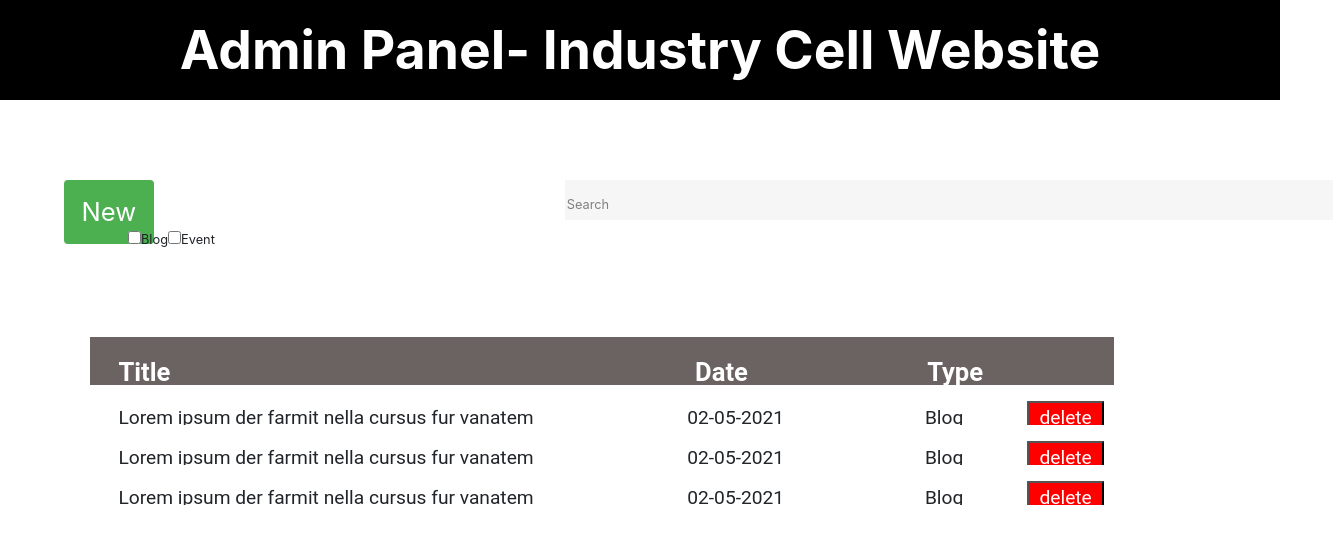
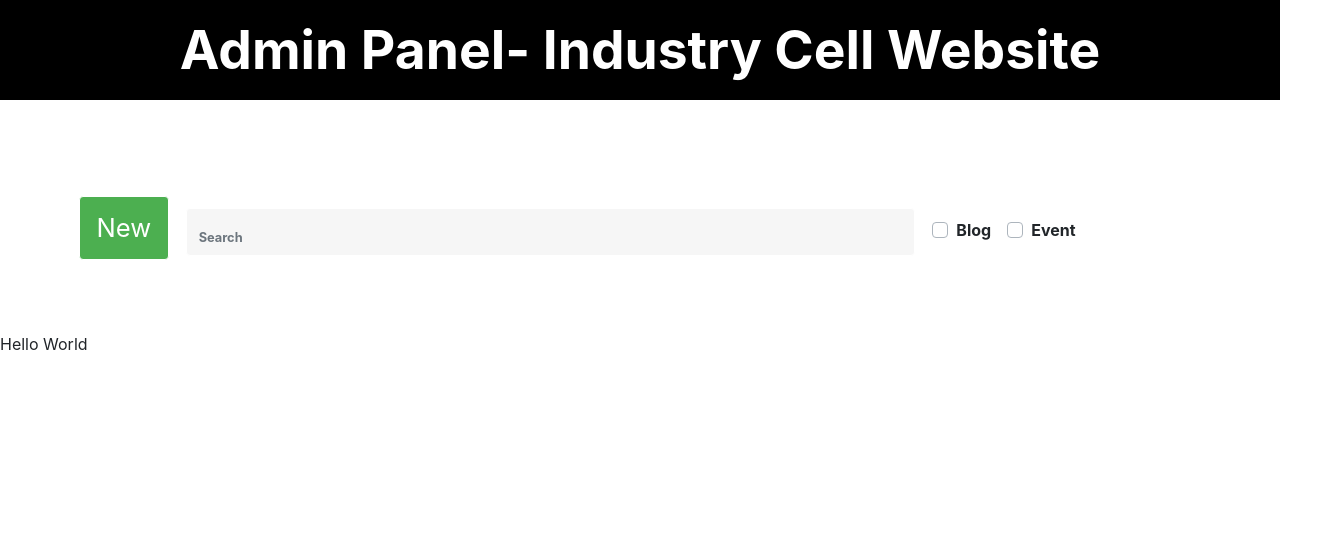
Before and after one commit to codiiyapaa/icell, a React (Create React App) app in the folder icell/: page /Dashboard in a window 1280 px wide. Shown: the top 544 px of the page, 1333 px wide, since content can reach past the window. Built offline with nearby package versions, Linux system fonts and the light colour scheme.

Commit message:
many changes

```diff
--- a/icell/src/components/Blogadd.css
+++ b/icell/src/components/Blogadd.css
@@ -70,6 +70,13 @@
     color: black;
 }
 
+.Button_customize1:hover{
+    background: #f6f6f6;
+    border-color: black;
+    border-width: 2pt;
+    color: black;
+}
+
 .submit_button{
     height:12vh;
     position: absolute;
@@ -79,7 +86,16 @@
 
 .Button_customize2_1{
     background: red;
+    border-color: white;
+    color: white;
+    width:5vw;
+    height: 5vh;
+}
+
+.Button_customize2_1:hover{
+    background: red;
     border-color: black;
+    border-width: 2pt;
     color: white;
     width:5vw;
     height: 5vh;
@@ -87,8 +103,17 @@
 
 .Button_customize2_2{
     background: green;
-    border-color: black;
+    border-color: white;
     color: white;
     width:5vw;
     height: 5vh;
 }
+
+.Button_customize2_2:hover{
+    background: green;
+    border-color: black;
+    border-width: 2pt;
+    color: white;
+    width:5vw;
+    height: 5vh;
+}
--- a/icell/src/components/Dashboard.css
+++ b/icell/src/components/Dashboard.css
@@ -1,170 +1,62 @@
-.table_header {
-    width: 80vw;
-    height: 6vh;
-    background: rgba(107, 98, 98, 1);
-    opacity: 1;
-    position: relative;
-    top: 10vh;
-    left: 7vw;
-    overflow: hidden;
-    padding: 2vh;
+::placeholder{
+    align-self: center;
 }
 
-.table_title {
-    width: 130px;
-    color: rgba(255, 255, 255, 1);
-    position: relative;
-    display: inline;
-    left: 1vw;
-    font-family: Roboto;
-    font-weight: Bold;
+
+.new_content_button {
+    background-color: #4CAF50;
+    color: white;
+    border-color: White;
+    height: 8vh;
+    width: 7vw;
     font-size: 2vw;
-    opacity: 1;
-    text-align: center;
+    cursor: pointer;
 }
 
-.table_date {
-    width: 130px;
-    color: rgba(255, 255, 255, 1);
-    position: relative;
-    left: 42vw;
-    font-family: Roboto;
-    font-weight: Bold;
-    font-size: 2vw;
-    opacity: 1;
-    text-align: center;
-    display: inline;
-}
-
-.table_type {
-    width: 130px;
-    color: rgba(255, 255, 255, 1);
-    position: relative;
-    display: inline;
-    left: 56vw;
-    font-family: Roboto;
-    font-weight: Bold;
-    font-size: 2vw;
-    opacity: 1;
-    text-align: center;
-}
-
-.new_content_button {
+.new_content_button:hover{
     background-color: #4CAF50;
     color: white;
     height: 8vh;
     width: 7vw;
     font-size: 2vw;
-    border: none;
+    border-color: black;
+    border-width: 2pt;
     cursor: pointer;
 }
 
-.new_content {
-    position: relative;
-    display: inline-block;
-    top: 10vh;
-    left: 5vw;
-    height: 15vh;
-    width: 8vw;
-}
-
-.categories {
-    display: none;
-    position: absolute;
-    background-color: #f9f9f9;
-    min-width: 160px;
-    z-index: 1;
-}
-
-.categories a {
-    color: black;
-    text-decoration: none;
-    display: block;
-    font-family: roboto;
-}
-
-.categories a:hover {
-    background-color: #f1f1f1
-}
-
-.new_content:hover .categories {
-    display: block;
-}
-
-.new_content:hover .new_content_button {
-    background-color: #3e8e41;
-}
-
 .searchbox {
-    width: 60vw;
-    height: 5vh;
+    width: 57vw;
+    height: 6vh;
     background: #f6f6f6;
     opacity: 1;
     position: relative;
-    left: 5vw;
-    border: none;
-    font-size: 3vh;
+    border-color: white;
+    font-weight: bold;
+    overflow: hidden;
+    font-size: 20pt;
+}
+
+.searchbox:hover {
+    width: 57vw;
+    height: 6vh;
+    background: #f6f6f6;
+    opacity: 1;
+    position: relative;
+    border-color: black;
+    font-size: 20pt;
     overflow: hidden;
 }
 
-.sort_by_type {
-    position: relative;
-    font-size: 1vw;
-    display: inline;
-    left:10vw;
+.Row-content-justify1{
+    margin-top: 12px;
 }
 
-.table_cell {
-    position: relative;
-    width: 80vw;
-    height: 5vh;
-    top: 10vh;
-    left: 7vw;
-    overflow: hidden;
-    padding: 2vh;
+.Row-content-justify2{
+    margin-top: 22px;
+    font-weight: bold;
+    position:relative;
 }
 
-.cell_title {
-    width: 130px;
-    position: relative;
-    display: inline;
-    left: 1vw;
-    font-family: Roboto;
-    font-size: 1.5vw;
-    opacity: 1;
-    text-align: center;
+.left-margin{
+    margin-left: 5vw;
 }
-
-.cell_date {
-    width: 130px;
-    position: relative;
-    display: inline;
-    left: 13vw;
-    font-family: Roboto;
-    font-size: 1.5vw;
-    opacity: 1;
-    text-align: center;
-}
-
-.cell_type {
-    width: 130px;
-    position: relative;
-    display: inline;
-    left: 24vw;
-    font-family: Roboto;
-    font-size: 1.5vw;
-    opacity: 1;
-    text-align: center;
-}
-
-.cell_delete {
-    position: relative;
-    display: inline;
-    left: 29vw;
-    font-family: Roboto;
-    font-size: 1.5vw;
-    opacity: 1;
-    width: 6vw;
-    color: white;
-    background-color: red;
-}
--- a/icell/src/components/Dashboard.jsx
+++ b/icell/src/components/Dashboard.jsx
@@ -2,64 +2,37 @@ import React from 'react';
 import Row from 'react-bootstrap/Row';
 import Col from 'react-bootstrap/Col';
 import Button from 'react-bootstrap/Button';
+import Container from 'react-bootstrap/Container';
+import Form from 'react-bootstrap/Form';
+
 import './Dashboard.css';
 
 const Dashboard = () => {
     return (
        <>
-      <div class="main">
+      <Container fluid>
+         <Row><br/><br/><br/><br/></Row>
          <Row>
-         <Col>
-         <div class="new_content">
+            <Col className="left-margin" xs={{span: 1}}>
                <Button className="new_content_button">New</Button>
-         </div>
             </Col>
-         <Col>
-         <div class="new_content">
-            <input type="text" class="searchbox" placeholder="Search"></input>
-         </div>
+            <Col className="Row-content-justify1" xs={{span: 6}}>
+               <Form>
+                  <Form.Control className="searchbox" type="text" placeholder="Search"/>
+               </Form>
             </Col>
-         <Col>
-         <div class="new_content">
-            <div class="categories">
-               <a href="/Blogadd">Blog</a>
-               <a href="/Eventadd">Event</a>
-            </div>
-         </div>
+            <Col className="Row-content-justify2" xs={{span: 2, offset: 1}}>
+            <Form.Check inline type="checkbox" id="customControlInline" label="Blog" custom/>
+            <Form.Check inline type="checkbox" id="custom-Control-Inline" label="Event" custom/>
             </Col>
          </Row>
-
-         <div class="sort_by_type">
-             <input type="checkbox" name="blog" value="Blog"></input>
-             <label for="blog">Blog</label>
-             <input type="checkbox" name="event" value="Event"></input>
-             <label for="event">Event</label>
-         </div>
-
-         <div class="table_header">
-            <div class="table_title">Title</div>
-            <div class="table_date">Date</div>
-            <div class="table_type">Type</div>
-         </div>
-         <div class="table_cell">
-            <div class="cell_title">Lorem ipsum der farmit nella cursus fur vanatem</div>
-            <div class="cell_date">02-05-2021</div>
-            <div class="cell_type">Blog</div>
-            <input type="button" class="cell_delete" value="delete"></input>
-         </div>
-         <div class="table_cell">
-            <div class="cell_title">Lorem ipsum der farmit nella cursus fur vanatem</div>
-            <div class="cell_date">02-05-2021</div>
-            <div class="cell_type">Blog</div>
-            <input type="button" class="cell_delete" value="delete"></input>
-         </div>
-         <div class="table_cell">
-            <div class="cell_title">Lorem ipsum der farmit nella cursus fur vanatem</div>
-            <div class="cell_date">02-05-2021</div>
-            <div class="cell_type">Blog</div>
-            <input type="button" class="cell_delete" value="delete"></input>
-         </div>
-      </div>
+         <Row><br/><br/><br/></Row>
+         <Row>
+            Hello World
+         </Row>
+         <Row>
+         </Row>
+      </Container>
        </>
     );
 }
--- a/icell/src/components/Eventadd.css
+++ b/icell/src/components/Eventadd.css
@@ -70,6 +70,13 @@
     color: black;
 }
 
+.Button_customize1:hover{
+    background: #f6f6f6;
+    border-color: black;
+    border-width: 2pt;
+    color: black;
+}
+
 .submit_button{
     height:12vh;
     position: absolute;
@@ -79,7 +86,16 @@
 
 .Button_customize2_1{
     background: red;
+    border-color: white;
+    color: white;
+    width:5vw;
+    height: 5vh;
+}
+
+.Button_customize2_1:hover{
+    background: red;
     border-color: black;
+    border-width: 2pt;
     color: white;
     width:5vw;
     height: 5vh;
@@ -87,8 +103,17 @@
 
 .Button_customize2_2{
     background: green;
-    border-color: black;
+    border-color: white;
     color: white;
     width:5vw;
     height: 5vh;
 }
+
+.Button_customize2_2:hover{
+    background: green;
+    border-color: black;
+    border-width: 2pt;
+    color: white;
+    width:5vw;
+    height: 5vh;
+}
```
Also changed, not shown: icell/src/components/Loginpage.jsx (line endings or trailing spaces), 1 other file (tests, documents, lock files or other folders). Lines whose indentation alone changed are shown as unchanged.
